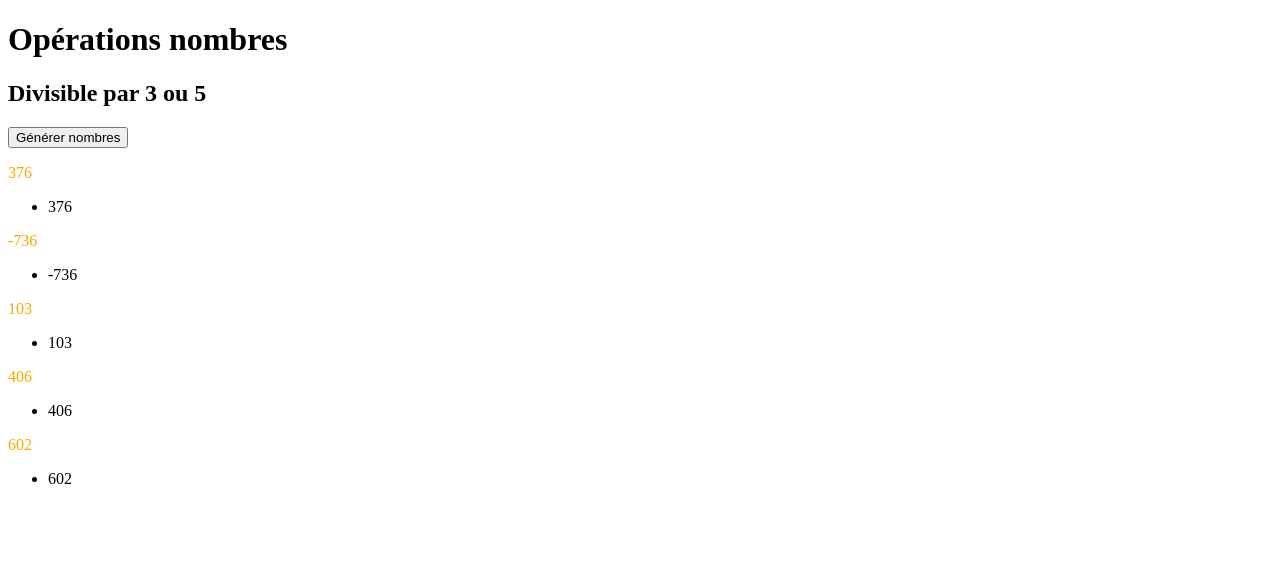
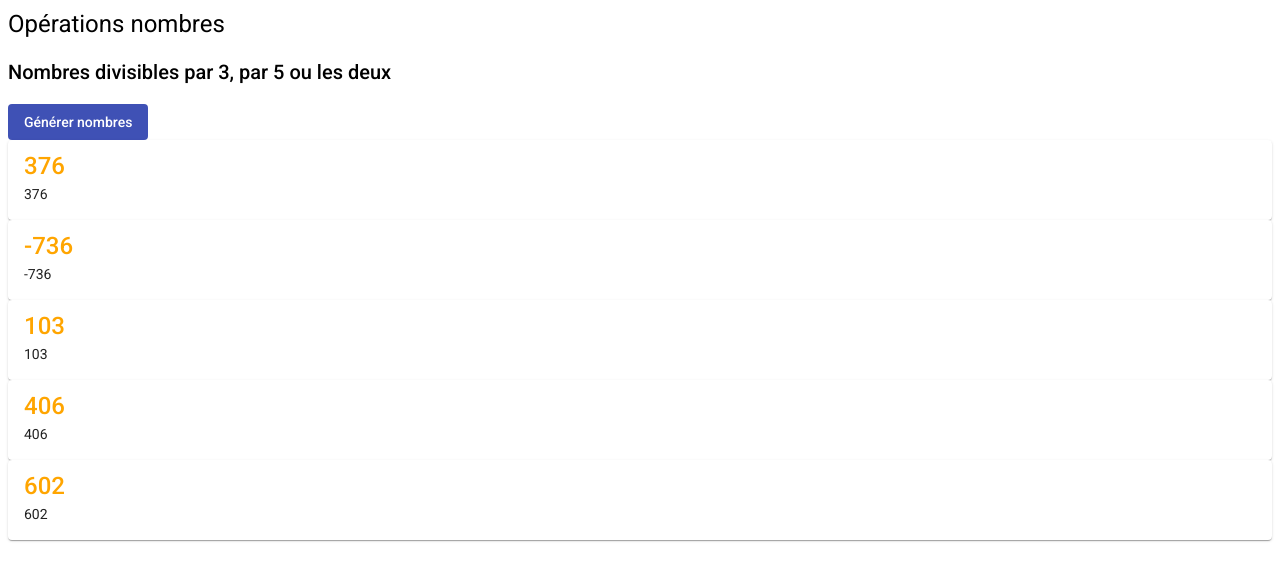
Before and after one commit to JeremD/operations-nombres, an Angular app: page / in a window 1280 px wide. Both pictures are taken after a click on the button "Générer nombres". Shown: the top 580 px of the page. Built offline with nearby package versions, Linux system fonts and the light colour scheme.

Commit message:
Ajout Angular Material

```diff
--- a/angular.json
+++ b/angular.json
@@ -24,6 +24,7 @@
               "src/assets"
             ],
             "styles": [
+              "src/custom-theme.scss",
               "src/styles.css"
             ],
             "scripts": []
@@ -119,6 +120,7 @@
           }
         }
       }
-    }},
+    }
+  },
   "defaultProject": "operations-nombres"
 }
--- a/package.json
+++ b/package.json
@@ -12,10 +12,12 @@
   "private": true,
   "dependencies": {
     "@angular/animations": "~10.0.6",
+    "@angular/cdk": "^10.2.6",
     "@angular/common": "~10.0.6",
     "@angular/compiler": "~10.0.6",
     "@angular/core": "~10.0.6",
     "@angular/forms": "~10.0.6",
+    "@angular/material": "^10.2.6",
     "@angular/platform-browser": "~10.0.6",
     "@angular/platform-browser-dynamic": "~10.0.6",
     "@angular/router": "~10.0.6",
--- a/src/app/divisible/divisible.component.html
+++ b/src/app/divisible/divisible.component.html
@@ -1,11 +1,10 @@
-<h2>Divisible par 3 ou 5</h2>
+<h2>Nombres divisibles par 3, par 5 ou les deux</h2>
 
-<button (click)="genererNombres()">Générer nombres</button>
+<button mat-flat-button color="primary" (click)="genererNombres()">Générer
+  nombres</button>
 
-<div *ngFor="let nombre of listeNombres">
-  <p [ngStyle]="{'color': 'orange'}">{{nombre}}</p>
-  <ul>
-    <li>
-      {{diviserNombre(nombre)}}
-    </li>
-  </ul>
+<mat-card *ngFor="let nombre of listeNombres">
+  <mat-card-title [ngStyle]="{'color': 'orange'}"> {{diviserNombre(nombre)}}
+  </mat-card-title>
+  <mat-card-content>{{nombre}}</mat-card-content>
+</mat-card>
--- /dev/null
+++ b/src/custom-theme.scss
@@ -0,0 +1,34 @@
+
+// Custom Theming for Angular Material
+// For more information: https://material.angular.io/guide/theming
+@import '~@angular/material/theming';
+// Plus imports for other components in your app.
+
+// Include the common styles for Angular Material. We include this here so that you only
+// have to load a single css file for Angular Material in your app.
+// Be sure that you only ever include this mixin once!
+@include mat-core();
+
+// Define the palettes for your theme using the Material Design palettes available in palette.scss
+// (imported above). For each palette, you can optionally specify a default, lighter, and darker
+// hue. Available color palettes: https://material.io/design/color/
+$operations-nombres-primary: mat-palette($mat-indigo);
+$operations-nombres-accent: mat-palette($mat-pink, A200, A100, A400);
+
+// The warn palette is optional (defaults to red).
+$operations-nombres-warn: mat-palette($mat-red);
+
+// Create the theme object. A theme consists of configurations for individual
+// theming systems such as "color" or "typography".
+$operations-nombres-theme: mat-light-theme((
+  color: (
+    primary: $operations-nombres-primary,
+    accent: $operations-nombres-accent,
+    warn: $operations-nombres-warn,
+  )
+));
+
+// Include theme styles for core and each component used in your app.
+// Alternatively, you can import and @include the theme mixins for each component
+// that you are using.
+@include angular-material-theme($operations-nombres-theme);
--- a/src/index.html
+++ b/src/index.html
@@ -6,8 +6,10 @@
   <base href="/">
   <meta name="viewport" content="width=device-width, initial-scale=1">
   <link rel="icon" type="image/x-icon" href="favicon.ico">
+  <link href="https://fonts.googleapis.com/css?family=Roboto:300,400,500&display=swap" rel="stylesheet">
+  <link href="https://fonts.googleapis.com/icon?family=Material+Icons" rel="stylesheet">
 </head>
-<body>
+<body class="mat-typography">
   <app-root></app-root>
 </body>
 </html>
--- a/src/styles.css
+++ b/src/styles.css
@@ -1 +1,10 @@
 /* You can add global styles to this file, and also import other style files */
+
+html,
+body {
+  height: 100%;
+}
+
+body {
+  font-family: Roboto, "Helvetica Neue", sans-serif;
+}
```
Also changed, not shown: src/app/app.module.ts (+7 -1 lines), src/assets/regles.txt (deleted), 1 other file (tests, documents, lock files or other folders).
